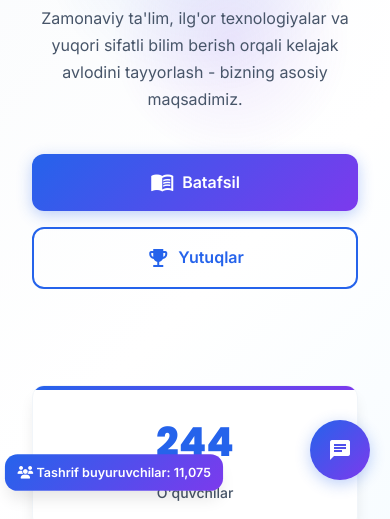
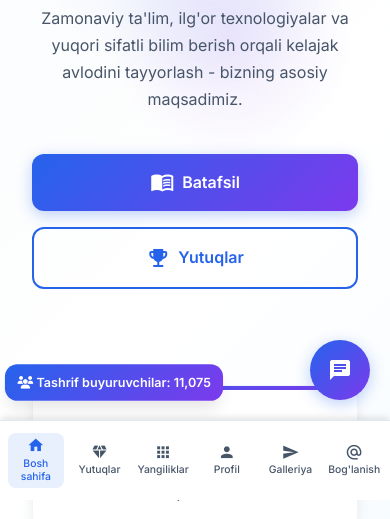
Before and after one commit to xudayberganov-1219/Xiva-shahar-1-son-imi, a plain HTML site: page index.html in a window 390 px wide. Shown: the part 344-863 px from the top of the page. Drawn offline with Linux system fonts and the light colour scheme; no server answers.

Commit message:
Update index.html

```diff
--- a/index.html
+++ b/index.html
@@ -4,7 +4,7 @@
     <meta charset="UTF-8">
     <meta name="viewport" content="width=device-width, initial-scale=1.0">
     <title>Xiva shahar 1-son ixtisoslashtirilgan maktab-internati</title>
-    <meta name="google-site-verification" content="EhfqGizifCqNQIM68CLad0Zgm0nVbi3Fhzv72r2e1fA" />
+
     <!-- Google Fonts -->
     <link href="https://fonts.googleapis.com/css2?family=Inter:wght@300;400;500;600;700;800&family=Poppins:wght@300;400;500;600;700;800&display=swap" rel="stylesheet">
 
@@ -12,15 +12,17 @@
     <link href="https://cdnjs.cloudflare.com/ajax/libs/font-awesome/6.4.0/css/all.min.css" rel="stylesheet">
 
     <!-- Google Material Icons -->
+    <link href="https://fonts.googleapis.com/icon?family=Material+Icons" rel="stylesheet">
+      <!-- Google Material Icons -->
     <link href="https://fonts.googleapis.com/icon?family=Material+Icons" rel="stylesheet">
     <meta name="description" content="Xorazm viloyati Xiva shahar 1-son ixtisoslashtirilgan maktab-internati. Ushbu maktab zamonaviy labaratoriya jihozlari, o'quvchilar uchun oshxona, futbol, basketbol, valeybol va yugurish maydonchalri tashkil qilingan bo'lib, maktabda 244 nafar o'quvchi taxsil olaladi. O'quvchilar uchun dushanbadan juma kunigacha har kuni 5 mahal ovqat bilan ta'minlanadi. O'quv binosi interaktiv doskalar, qo'shimcha xonalar va ingliz tili, matematika, fizika o'zbeksiton tarixi fanlariga ixtisoslashgan bo'lib, bugungi kunda 20 nafardan ortiq o'quvchi xalqaro va milliy sertifkatga ega bo'lgan. O'quvchilar, o'qituvchialr, yangliklar, milliy va xalqaro sertifikatga ega o'quvchilar, olimpiada g'oliblari..." />
     <meta name="keywords" content="Khiva IMI, 1-son, Ilyos Xudayberganov, 1-son ixtisoslashtirilgan maktab-internati, 1-son IMI, ta'lim, o'zbekiston maktablari, xiva, xiva shahar, maktab, olimpiada, milliy, xalqaro, IELTS, CESR, SAT, khiva news" />
     <meta name="author" content="Ilyos Xudayberganov" />
-    <link rel="canonical" href="https://khiva-imi-1.vercel.app" />
+    <link rel="canonical" href="https://xivaimi1.vercel.app" />
     <!-- Ijtimoiy tarmoqlar uchun meta teglari -->
     <meta property="og:title" content="Khiva IMI 1-son - Ilyos Xudayberganov" />
     <meta property="og:description" content="Xorazm viloyati Xiva shahar 1-son ixtisoslashtirilgan maktab-internati. Ushbu maktab zamonaviy labaratoriya jihozlari, o'quvchilar uchun oshxona, futbol, basketbol, valeybol va yugurish maydonchalri tashkil qilingan bo'lib, maktabda 244 nafar o'quvchi taxsil olaladi. O'quvchilar uchun dushanbadan juma kunigacha har kuni 5 mahal ovqat bilan ta'minlanadi. O'quv binosi interaktiv doskalar, qo'shimcha xonalar va ingliz tili, matematika, fizika o'zbeksiton tarixi fanlariga ixtisoslashgan bo'lib, bugungi kunda 20 nafardan ortiq o'quvchi xalqaro va milliy sertifkatga ega bo'lgan. O'quvchilar, o'qituvchialr, yangliklar, milliy va xalqaro sertifikatga ega o'quvchilar, olimpiada g'oliblari..." />
-    <meta property="og:url" content="https://khiva-imi-1.vercel.app" />
+    <meta property="og:url" content="https://xivaimi1.vercel.app" />
     <meta property="og:type" content="website" />
 
     <style>
@@ -451,6 +453,74 @@
             transform: translateX(0.5rem);
         }
 
+        /* Mobile Bottom Navigation */
+        .mobile-bottom-nav {
+            display: none;
+            position: fixed;
+            bottom: 0;
+            left: 0;
+            right: 0;
+            background: white;
+            border-top: 1px solid var(--gray-200);
+            padding: 0.75rem 0;
+            z-index: 1000;
+            box-shadow: 0 -4px 6px -1px rgba(0, 0, 0, 0.1);
+        }
+
+        .dark .mobile-bottom-nav {
+            background: var(--gray-800);
+            border-top-color: var(--gray-600);
+        }
+
+        .mobile-nav-grid {
+            display: grid;
+            grid-template-columns: repeat(6, 1fr);
+            gap: 0.5rem;
+            max-width: 100%;
+            margin: 0 auto;
+            padding: 0 1rem;
+        }
+
+        .mobile-nav-item {
+            display: flex;
+            flex-direction: column;
+            align-items: center;
+            justify-content: center;
+            padding: 0.5rem 0.25rem;
+            text-decoration: none;
+            color: var(--gray-600);
+            transition: var(--transition);
+            border-radius: 0.5rem;
+            min-height: 60px;
+        }
+
+        .dark .mobile-nav-item {
+            color: var(--gray-400);
+        }
+
+        .mobile-nav-item:hover,
+        .mobile-nav-item.active {
+            color: var(--primary-color);
+            background: rgba(37, 99, 235, 0.1);
+        }
+
+        .mobile-nav-item i {
+            font-size: 1.25rem;
+            margin-bottom: 0.25rem;
+        }
+
+        .mobile-nav-item .material-icons {
+            font-size: 1.25rem;
+            margin-bottom: 0.25rem;
+        }
+
+        .mobile-nav-item span {
+            font-size: 0.75rem;
+            font-weight: 500;
+            text-align: center;
+            line-height: 1.2;
+        }
+
         .mobile-social-links {
             display: none;
             flex-direction: column;
@@ -910,6 +980,7 @@
         .chat-input {
             display: flex;
             border-top: 1px solid #e5e7eb;
+            height: 50px;
         }
 
         .chat-input input {
@@ -925,6 +996,7 @@
             border: none;
             padding: 0 15px;
             cursor: pointer;
+            width: 120px;
         }
 
         /* Section Styles */
@@ -1636,6 +1708,21 @@
             .certificate-gallery {
                 grid-template-columns: repeat(2, 1fr);
             }
+
+            /* Show mobile bottom navigation */
+            .mobile-bottom-nav {
+                display: block;
+            }
+
+            /* Hide regular mobile menu */
+            .mobile-menu {
+                display: none !important;
+            }
+
+            /* Add bottom padding to body to account for bottom nav */
+            body {
+                padding-bottom: 80px;
+            }
         }
 
         @media (max-width: 768px) {
@@ -1704,7 +1791,7 @@
             }
 
             .chat-widget {
-                bottom: 20px;
+                bottom: 100px;
                 right: 20px;
             }
 
@@ -1712,11 +1799,13 @@
                 width: 60px;
                 height: 60px;
                 font-size: 24px;
-            }
-
-            .chat-window {
-                width: 320px;
-                bottom: 80px;
+                bottom: 100px;
+            }
+
+            /* Make chat send button wider on mobile */
+            .chat-input button {
+                width: 140px;
+                font-size: 0.875rem;
             }
 
             .contact-form {
@@ -1743,11 +1832,25 @@
             }
 
             .visitor-counter {
-                bottom: 10px;
+                bottom: 100px;
                 left: 10px;
                 font-size: 0.75rem;
                 padding: 0.5rem 0.75rem;
             }
+
+            /* Mobile nav grid adjustments */
+            .mobile-nav-grid {
+                padding: 0 0.5rem;
+            }
+
+            .mobile-nav-item {
+                padding: 0.4rem 0.2rem;
+                min-height: 55px;
+            }
+
+            .mobile-nav-item span {
+                font-size: 0.7rem;
+            }
         }
 
         @media (max-width: 480px) {
@@ -1767,17 +1870,23 @@
                 padding: 1.5rem;
             }
 
-            .chat-window {
-                width: 280px;
-                right: -10px;
-            }
-
-            .mobile-menu {
-                padding: 1rem;
-            }
-
             .global-search {
                 width: 95%;
+            }
+
+            .mobile-nav-item {
+                padding: 0.3rem 0.1rem;
+                min-height: 50px;
+            }
+
+            .mobile-nav-item i,
+            .mobile-nav-item .material-icons {
+                font-size: 1.1rem;
+                margin-bottom: 0.2rem;
+            }
+
+            .mobile-nav-item span {
+                font-size: 0.65rem;
             }
         }
 
@@ -1861,7 +1970,6 @@
         }
     </style>
 </head>
-
 <body>
     <!-- Language Selector -->
     <div class="language-selector">
@@ -1997,56 +2105,39 @@
                 <i class="material-icons" id="mobile-menu-icon">menu</i>
             </button>
         </div>
-        <div class="mobile-menu" id="mobile-menu">
-            <a href="#home" onclick="scrollToSection('home')">
+    </nav>
+
+    <!-- Mobile Bottom Navigation -->
+    <div class="mobile-bottom-nav" id="mobile-bottom-nav">
+        <div class="mobile-nav-grid">
+            <a href="#home" class="mobile-nav-item active" onclick="scrollToSection('home')">
                 <i class="material-icons">home</i>
                 <span data-translate="home">Bosh sahifa</span>
             </a>
-            <a href="#about" onclick="scrollToSection('about')">
-                <i class="material-icons">school</i>
-                <span data-translate="about">Maktab haqida</span>
+            <a href="#achievements" class="mobile-nav-item" onclick="scrollToSection('about')">
+                <i class="material-icons">diamond</i>
+                <span data-translate="about">Yutuqlar</span>
             </a>
-            <a href="#achievements" onclick="scrollToSection('achievements')">
-                <i class="material-icons">emoji_events</i>
-                <span data-translate="achievements">Yutuqlar</span>
+            <a href="./news.html" class="mobile-nav-item" onclick="scrollToSection('achievements')">
+                <i class="material-icons">apps</i>
+                <span data-translate="achievements">Yangiliklar</span>
             </a>
-            <a href="#teachers" onclick="scrollToSection('teachers')">
-                <i class="material-icons">people</i>
-                <span data-translate="teachers">O'qituvchilar</span>
+            <a href="./login.html" class="mobile-nav-item">
+                <i class="material-icons">person</i>
+                <span data-translate="student_diary">Profil</span>
             </a>
-            <a href="#certificates" onclick="scrollToSection('certificates')">
-                <i class="material-icons">workspace_premium</i>
-                <span data-translate="certificates">Sertifikatlar</span>
+
+            <a href="#certificates" class="mobile-nav-item" onclick="scrollToSection('certificates')">
+                <i class="material-icons">send</i>
+                <span data-translate="certificates">Galleriya</span>
             </a>
-            <a href="#news" onclick="scrollToSection('news')">
-                <i class="material-icons">article</i>
-                <span data-translate="news">Yangiliklar</span>
+            <a href="#contact" class="mobile-nav-item" onclick="scrollToSection('contact')">
+                <i class="material-icons">alternate_email</i>
+                <span data-translate="contact">Bog'lanish</span>
             </a>
-            <a href="./login.html">
-                <i class="material-icons">login</i>
-                <span data-translate="student_diary">O'quvchilar kundaligi</span>
-            </a>
-            <a href="#contact" onclick="scrollToSection('contact')">
-                <i class="material-icons">contact_mail</i>
-                <span data-translate="contact">Aloqa</span>
-            </a>
-
-            <div class="mobile-social-links">
-                <a href="https://www.instagram.com/khiva.imi" target="_blank" class="mobile-social-link instagram">
-                    <i class="fab fa-instagram"></i>
-                    <span>Instagram</span>
-                </a>
-                <a href="https://t.me/khiva1son_imi" target="_blank" class="mobile-social-link telegram">
-                    <i class="fab fa-telegram"></i>
-                    <span>Telegram</span>
-                </a>
-                <a href="https://www.youtube.com/channel/UCaOLW3EsO6zpH0LXSv_QhEg" target="_blank" class="mobile-social-link youtube">
-                    <i class="fab fa-youtube"></i>
-                    <span>YouTube</span>
-                </a>
-            </div>
+
         </div>
-    </nav>
+    </div>
 
     <!-- Hero Section -->
     <section id="home" class="hero">
@@ -2168,7 +2259,6 @@
                     </div>
                 </div>
             </div>
-
             <!-- Additional facility images -->
             <div class="grid-3" style="margin-top: 3rem;">
                 <div class="slide-in-right">
@@ -2218,7 +2308,6 @@
                     Bizning o'quvchilarimizning erishgan muvaffaqiyatlari
                 </p>
             </div>
-
             <!-- Olympic Winners -->
             <div class="fade-in" style="margin-bottom: 4rem;">
                 <h3 class="text-center" style="font-size: 2rem; font-weight: bold; margin-bottom: 3rem; color: var(--gray-900);" data-translate="olympiad_winners">Olimpiada g'oliblari</h3>
@@ -2267,7 +2356,6 @@
                     </div>
                 </div>
             </div>
-
             <!-- Website Creator -->
             <div class="fade-in" style="margin-bottom: 4rem;">
                 <h3 class="text-center" style="font-size: 2rem; font-weight: bold; margin-bottom: 3rem; color: var(--gray-900);" data-translate="website_creator">Sayt yaratuvchisi</h3>
@@ -2300,7 +2388,6 @@
                     </div>
                 </div>
             </div>
-
             <!-- Certificates Table -->
             <div class="fade-in">
                 <h3 class="text-center" style="font-size: 2rem; font-weight: bold; margin-bottom: 3rem; color: var(--gray-900);" data-translate="international_national_certificates">Xalqaro va milliy sertifikatlar</h3>
@@ -2494,7 +2581,6 @@
                     Malakali va tajribali pedagoglar
                 </p>
             </div>
-
             <!-- Featured Teachers -->
             <div class="grid-3 fade-in" style="margin-bottom: 4rem;">
                 <div class="teacher-card computer">
@@ -2525,7 +2611,6 @@
                     <p style="font-size: 0.875rem; color: var(--gray-600);">SAT - 1050</p>
                 </div>
             </div>
-
             <!-- All Teachers Grid -->
             <div class="fade-in" style="margin-bottom: 4rem;">
                 <h3 class="text-center" style="font-size: 2rem; font-weight: bold; margin-bottom: 3rem; color: var(--gray-900);" data-translate="all_teachers">Barcha o'qituvchilar</h3>
@@ -2539,7 +2624,6 @@
                     </button>
                 </div>
             </div>
-
             <!-- Teachers Certificates Table -->
             <div class="fade-in">
                 <div class="table-container">
@@ -2719,7 +2803,6 @@
                     Xalqaro va milliy sertifikatlar to'plami
                 </p>
             </div>
-
             <!-- Certificate Search -->
             <div class="certificate-search fade-in">
                 <div style="position: relative;">
@@ -2727,7 +2810,6 @@
                     <input type="text" id="certificateSearch" placeholder="Sertifikat qidirish..." data-translate-placeholder="search_certificate" oninput="searchCertificates(this.value)">
                 </div>
             </div>
-
             <!-- Certificate Gallery -->
             <div class="certificate-gallery fade-in" id="certificateGallery">
                 <!-- Certificates will be populated by JavaScript -->
@@ -2933,7 +3015,7 @@
             </div>
             <div class="footer-bottom">
                 <p>&copy; 2024 <span data-translate="school_name">Xiva shahar 1-son ixtisoslashtirilgan maktab-internati</span>. <span data-translate="all_rights_reserved">Barcha huquqlar himoyalangan.</span></p>
-                <p class="footer-credit" data-translate="website_creator_credit">Sayt yaratuvchisi: Ilyos Xudayberganov</p>
+                <a class="footer-credit" href="./admin.html" style="text-decoration: none;" data-translate="website_creator_credit">Sayt yaratuvchisi: Ilyos Xudayberganov</a>
             </div>
         </div>
     </footer>
@@ -3289,7 +3371,7 @@
                 card.className = 'certificate-card';
 
                 card.innerHTML = `
-                    <img src="/placeholder.svg?height=200&width=300" alt="${cert.title}" class="certificate-image">
+                    <img src="./sat1" alt="${cert.title}" class="certificate-image">
                     <div class="certificate-info">
                         <h4 class="certificate-title">${cert.title}</h4>
                         <span class="certificate-type ${cert.type}">${
@@ -3502,6 +3584,22 @@
             if (document.getElementById('globalSearch').classList.contains('active')) {
                 closeGlobalSearch();
             }
+
+            // Update mobile bottom nav active state
+            updateMobileNavActive(sectionId);
+        }
+
+        // Update mobile bottom navigation active state
+        function updateMobileNavActive(sectionId) {
+            const mobileNavItems = document.querySelectorAll('.mobile-nav-item');
+            mobileNavItems.forEach(item => {
+                item.classList.remove('active');
+            });
+
+            const activeItem = document.querySelector(`.mobile-nav-item[href="#${sectionId}"]`);
+            if (activeItem) {
+                activeItem.classList.add('active');
+            }
         }
 
         // Handle scroll events
@@ -3518,6 +3616,7 @@
                         if (activeSection !== section) {
                             activeSection = section;
                             updateActiveNavLink(section);
+                            updateMobileNavActive(section);
                         }
                         break;
                     }
@@ -3601,11 +3700,12 @@
         function setupContactForm() {
             const TELEGRAM_BOT_TOKEN = '7147444711:AAHnNrhj3G_2RegJkkmpBs5nbLXl49G8TQ0';
             const TELEGRAM_CHAT_ID = '5717695158';
+
             const contactForm = document.getElementById('contactForm');
-
             if (contactForm) {
                 contactForm.addEventListener('submit', async function (e) {
                     e.preventDefault();
+
                     const submitBtn = contactForm.querySelector('button[type="submit"]');
                     const originalText = submitBtn.innerHTML;
                     submitBtn.innerHTML = '<div class="loading"></div> Yuborilmoqda...';
@@ -3769,13 +3869,13 @@
         import { getDatabase, ref, push, onChildAdded } from "https://www.gstatic.com/firebasejs/9.23.0/firebase-database.js";
 
         const firebaseConfig = {
-            apiKey: "AIzaSyB2XMLYLJVxQivuZ563vwLUfaEOuNIsO14",
-            authDomain: "schooln1-226b3.firebaseapp.com",
-            databaseURL: "https://schooln1-226b3-default-rtdb.firebaseio.com",
-            projectId: "schooln1-226b3",
-            storageBucket: "schooln1-226b3.appspot.com",
-            messagingSenderId: "1054581650168",
-            appId: "1:1054581650168:web:3f4eeb478b5e1676cec10d"
+             apiKey: "AIzaSyASPn93j0gaTfRNuKZ3F6q47CGBeus2fzY",
+            authDomain: "khivaimi1.firebaseapp.com",
+            projectId: "khivaimi1",
+            storageBucket: "khivaimi1.firebasestorage.app",
+            messagingSenderId: "541131443062",
+            appId: "1:541131443062:web:9b50134f580e18da1a0857",
+            measurementId: "G-W16ER5KBPQ"
         };
 
         const app = initializeApp(firebaseConfig);
```
